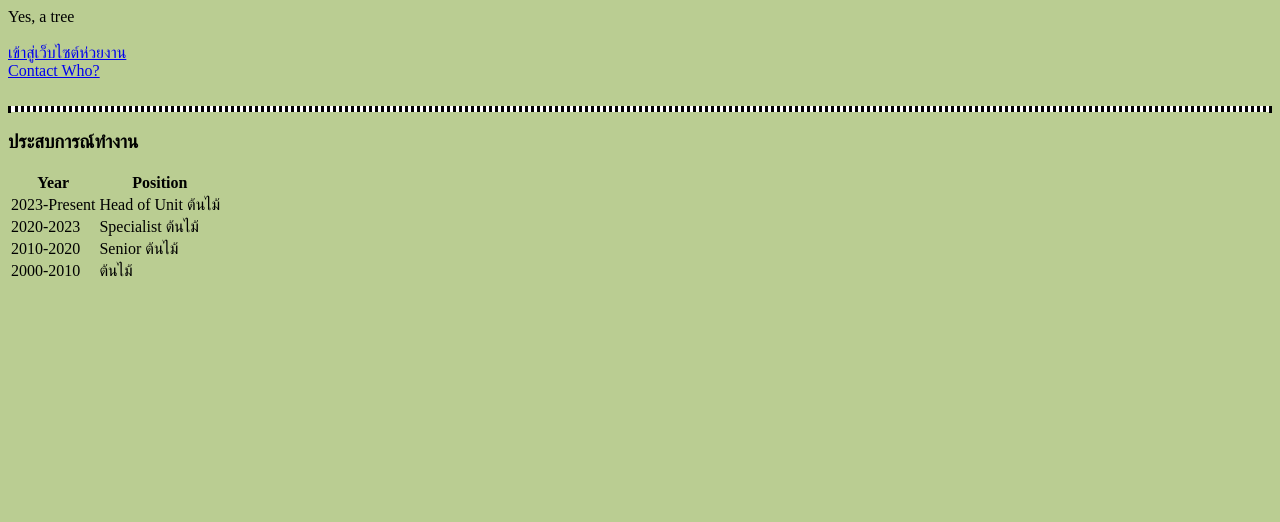
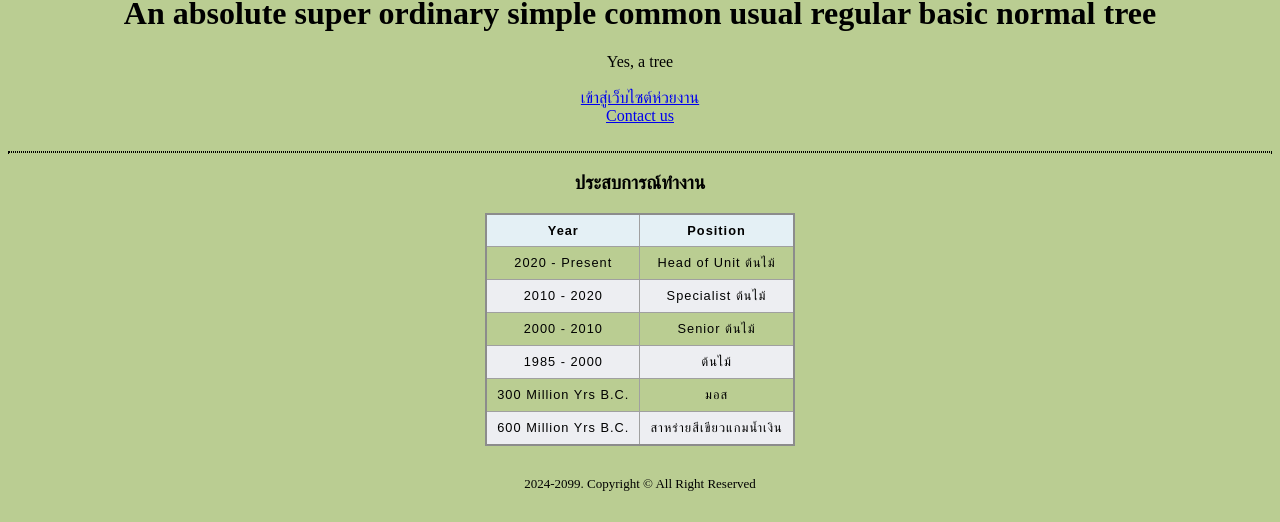
Before and after one commit to Lunatix14/mypage2024, a plain HTML site: page index.html in a window 1280 px wide. Shown: the part 314-836 px from the top of the page. Before the commit the page ends 800 px from the top, so only its background shows below. Drawn offline with Linux system fonts and the light colour scheme.

Commit message:
Update Version

```diff
--- a/index.html
+++ b/index.html
@@ -4,29 +4,32 @@
     <meta charset="UTF-8">
     <meta name="viewport" content="width=device-width, initial-scale=1.0">
     <title>Homepage</title>
-    <!--<link rel="stylesheet" href="styles.css">-->
+    <link rel="stylesheet" href="styles.css"> <!--CSS ของตาราง-->
     <style>
         body {
         background-color: #BACD92;
         }
         hr {
-        background-color:white;
+        border-style: dotted;
         }
         img {
-            width: 20%; height: auto; border-style: dashed; border-radius: 100%;
+        width: 20%; height: auto; border-style: dotted; border-radius: 100%;
+        }
+        h6 {
+        font-size: small;
+        font-weight: lighter;
         }
         </style>
 </head>
 <body>
-    <img src="tree.jpg">
-    <h1>An absolutely super extra ordinary simple normal basic tree</h1>
-    <h7>Yes, a tree</h7><br><br>
+    <center><img src="tree.jpg">
+    <h1>An absolute super ordinary simple common usual regular basic normal tree</h1>
+    Yes, a tree<br><br>
     <a href="https://www.gosoft.co.th/">เข้าสู่เว็บไซต์ห่วยงาน</a>
     <br>
-    <a href="contact.html">Contact Who?</a>
-    <br>
-    <br>
-    <hr style="border: dotted;">
+    <a href="contact.html">Contact us</a>
+    <br><br>
+    <hr>
     <h3>ประสบการณ์ทำงาน</h3>
     <!--<ul>
         <li>2024-Present : Head of Unit ต้นไม้</li>
@@ -48,21 +51,30 @@
             </tr>
             </thead>
         <tr>
-            <td>2023-Present</td>
+            <td>2020 - Present</td>
             <td>Head of Unit ต้นไม้</td>
         </tr>
         <tr>
-            <td>2020-2023</td>
+            <td>2010 - 2020</td>
             <td>Specialist ต้นไม้</td>
         </tr>
         <tr>
-            <td>2010-2020</td>
+            <td>2000 - 2010</td>
             <td>Senior ต้นไม้</td>
         </tr>
         <tr>
-            <td>2000-2010</td>
+            <td>1985 - 2000</td>
             <td>ต้นไม้</td>
         </tr>
+        <tr>
+            <td>300 Million Yrs B.C.</td>
+            <td>มอส</td>
+        </tr>
+        <tr>
+            <td>600 Million Yrs B.C.</td>
+            <td>สาหร่ายสีเขียวแกมน้ำเงิน</td>
+        </tr>
     </table>
+    <h6>2024-2099. Copyright © All Right Reserved</h6></center>
 </body>
 </html>
--- a/styles.css
+++ b/styles.css
@@ -15,12 +15,14 @@ table {
   thead,
   tfoot {
     background-color: rgb(228 240 245);
+    font-weight: bold;
   }
 
   th,
   td {
     border: 1px solid rgb(160 160 160);
     padding: 8px 10px;
+    text-align: center;
   }
 
   td:last-of-type {
```
Also changed, not shown: tree.jpg.
